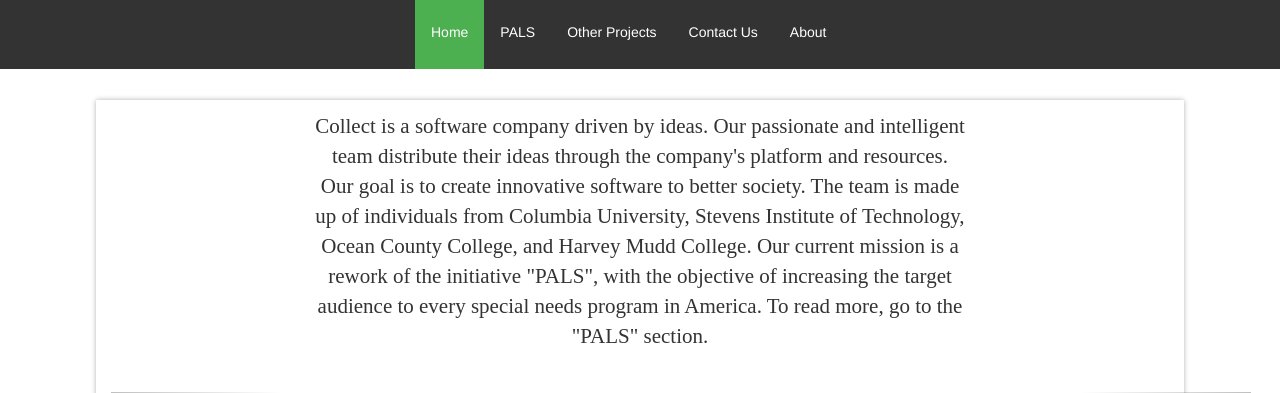
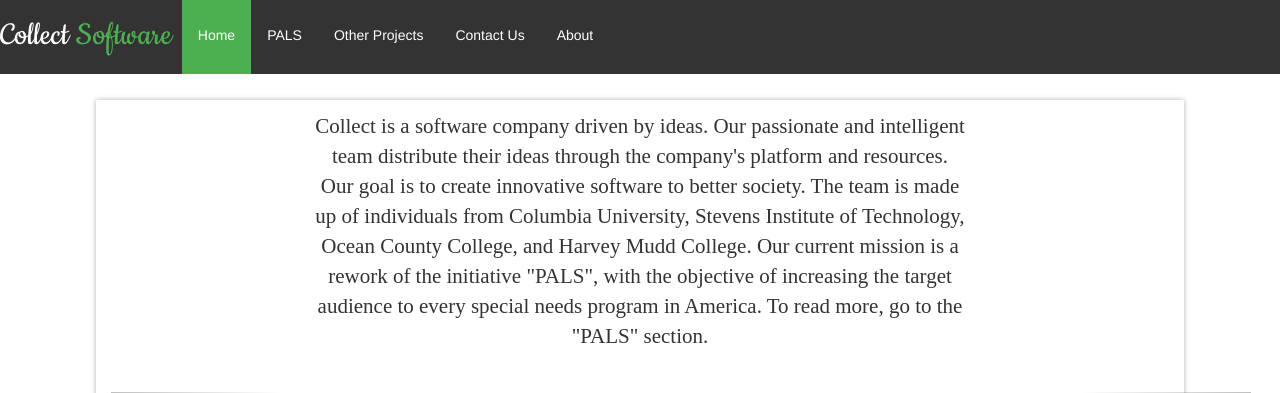
Before and after one commit to ngattusohw/Collect-Website, a PHP site: page / in a window 1280 px wide. Shown: the top 393 px of the page. Run offline with PHP 8.4, Linux system fonts and the light colour scheme; some libraries are stand-ins or nearby versions.

Commit message:
Adding company name to Nav Bar

```diff
--- a/css/home.css
+++ b/css/home.css
@@ -3,6 +3,18 @@ body {
 }
 
 /*TEST */
+.navName{
+    -webkit-transition: all 0.4s ease;
+    transition: all 0.4s ease;
+    padding-right: 10px;
+    color:  #ffffff;
+    font: normal 36px 'Cookie', cursive;
+}
+
+.navName span{
+    color:  #4CAF50;
+}
+
 #wrapper {
     width:100%;
     margin: 0 auto;
@@ -17,7 +29,7 @@ nav {
     background-color: #333;
     width: 100%;
 /*    margin-left: -10px;*/
-    line-height:45px;
+    line-height:50px;
     position: relative;
 }
 
@@ -58,8 +70,12 @@ nav.navbar{
   top: -0.5%;
 }
 
-nav.main-navbar.shrink {
-  line-height: 20px;
+nav.main-navbar.shrink{
+  line-height: 30px;
+}
+
+nav.main-navbar.shrink .navName{
+    font: normal 30px 'Cookie', cursive;
 }
 
 nav.main-navbar{
@@ -105,7 +121,7 @@ image {
 ul.topnav {
     list-style-type: none;
     margin: 0 auto;
-    width: 450px;
+    width: 100%;
     padding: 0;
     overflow: hidden;
     background-color: #333;
--- a/theme/collect/header.php
+++ b/theme/collect/header.php
@@ -3,6 +3,9 @@
 
 		<nav class="main-navbar fixed">
 			<ul class="topnav">
+			  <li>
+			  	<h3 class="navName"> Collect <span>Software</span> </h3>
+			  </li>
 			  <li class="link-dropdown">
 			  	<a href="index.php" class="active dropbtn">Home</a>
 			    <div class="dropdown-content">
```
